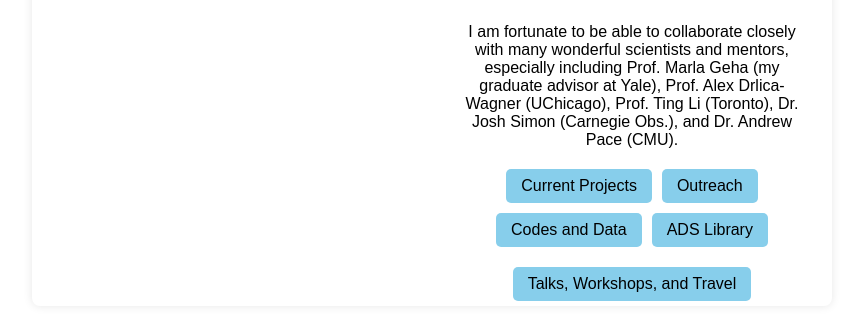
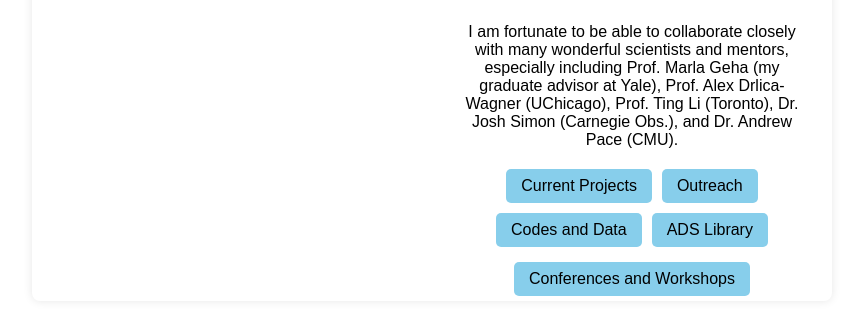
Before and after one commit to wcerny/site, a plain HTML site: page index.html in a window 1280 px wide. Shown: the part 472-800 px from the top of the page, without its empty margins (208-1049 px from the left). Drawn offline with Linux system fonts and the light colour scheme.

Commit message:
Update index.html

```diff
--- a/index.html
+++ b/index.html
@@ -125,6 +125,11 @@
         .button-new-row {
             margin-top: 10px;
         }
+
+        /* Added a margin to the third button row */
+        .button-row-margin {
+            margin-top: 5px;
+        }
     </style>
 </head>
 
@@ -172,8 +177,9 @@
                     <a href="https://ui.adsabs.harvard.edu/search/p_=0&q=%20author%3A%22cerny%2Cw%22&sort=date%20desc%2C%20bibcode%20desc"
                         class="button">ADS Library</a>
                 </div>
-                <div class="button-row button-new-row">
-                    <a href="link4" class="button">Talks, Workshops, and Travel</a>
+                <!-- Added the new class for the third button row -->
+                <div class="button-row button-new-row button-row-margin">
+                    <a href="link4" class="button">Conferences and Workshops</a>
                 </div>
             </div>
         </div>
```
